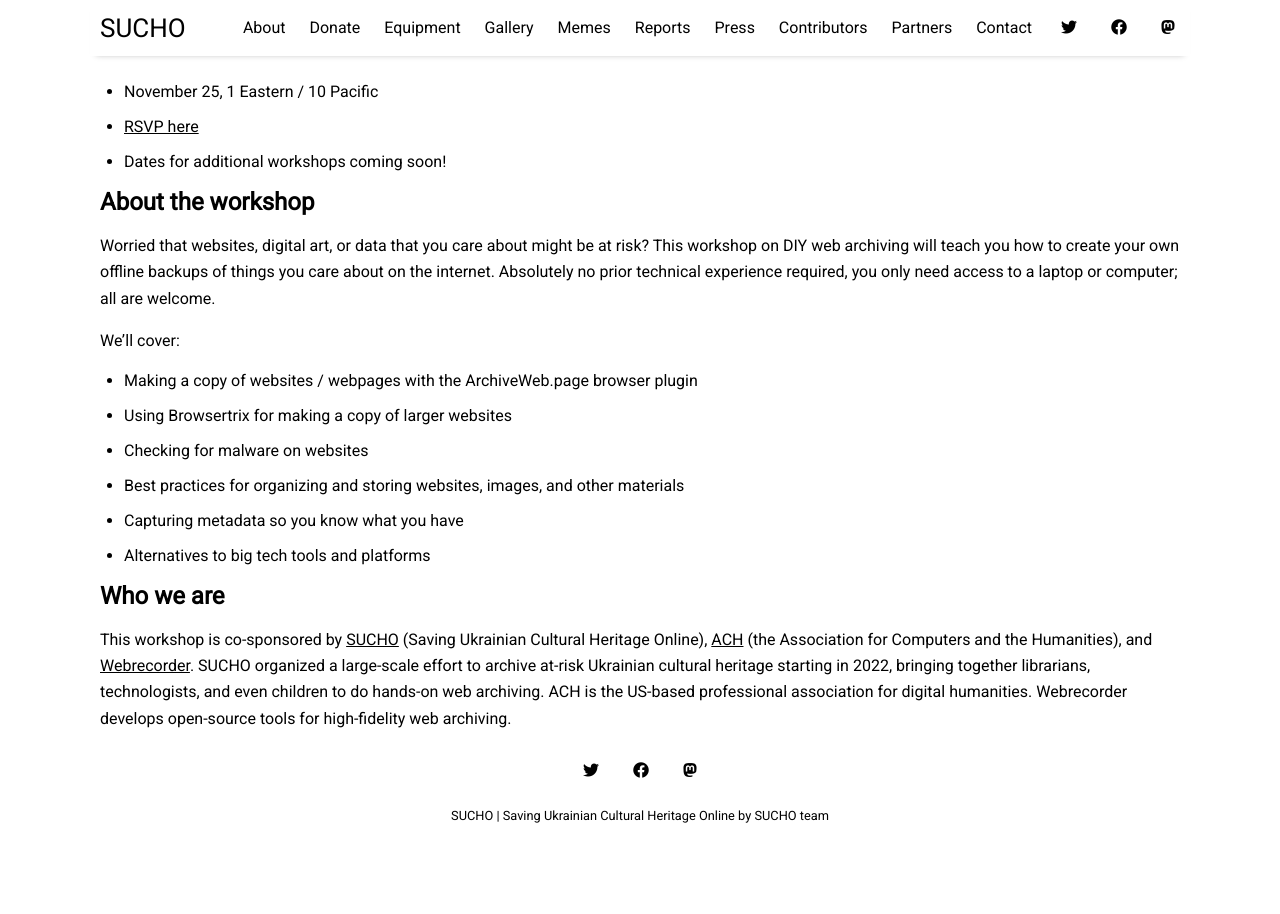
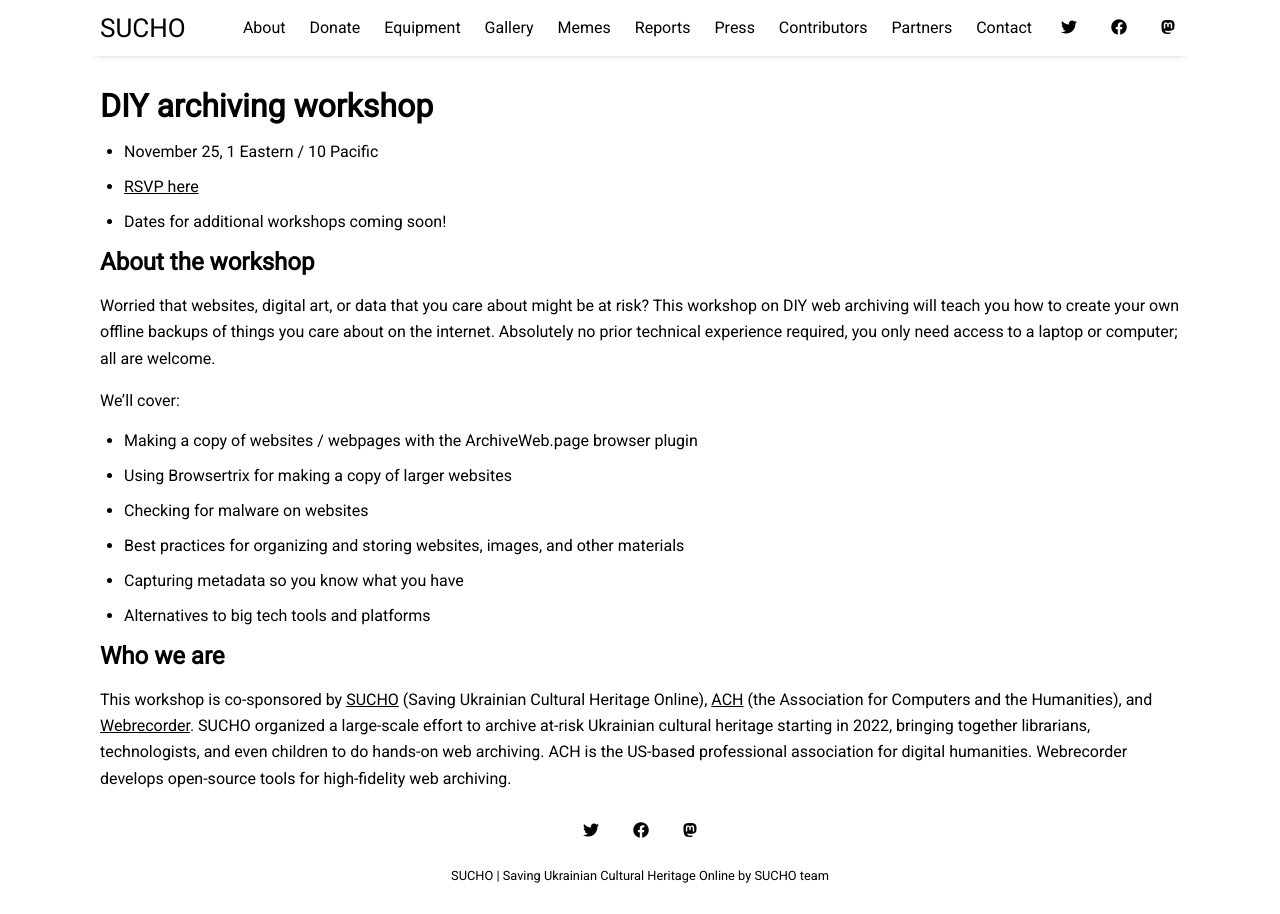
Before and after one commit to sucho-archiving/sucho-archiving.github.io, a Jekyll site: the page built from pages/diy-archiving.md, in a window 1280 px wide. Built offline with Jekyll 4.4.1, drawn with Linux system fonts in a browser that asks for light colours.

Commit message:
Update diy-archiving.md

```diff
--- a/pages/diy-archiving.md
+++ b/pages/diy-archiving.md
@@ -3,6 +3,8 @@
 permalink: diy-archiving
 title: DIY Archiving Workshop
 ---
+
+# DIY archiving workshop
 
 * November 25, 1 Eastern / 10 Pacific
 * [RSVP here](https://us06web.zoom.us/meeting/register/tZEpc-ytpz8sG9W5cRMy0HEJm6bodgFJ0Llt#/registration
```
